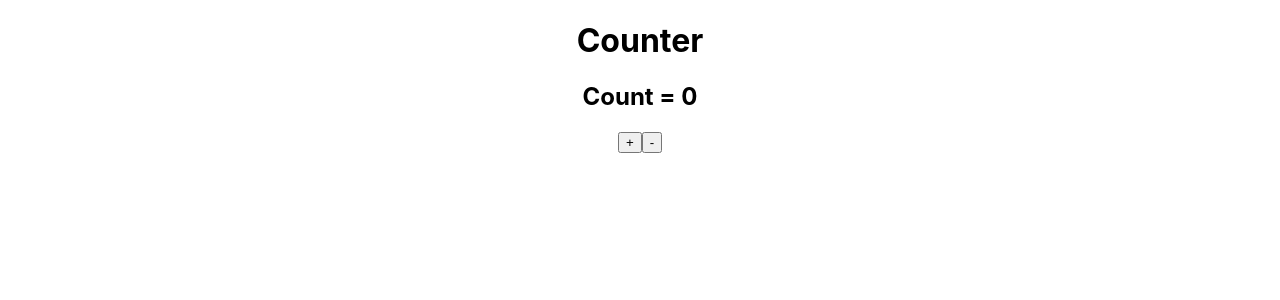
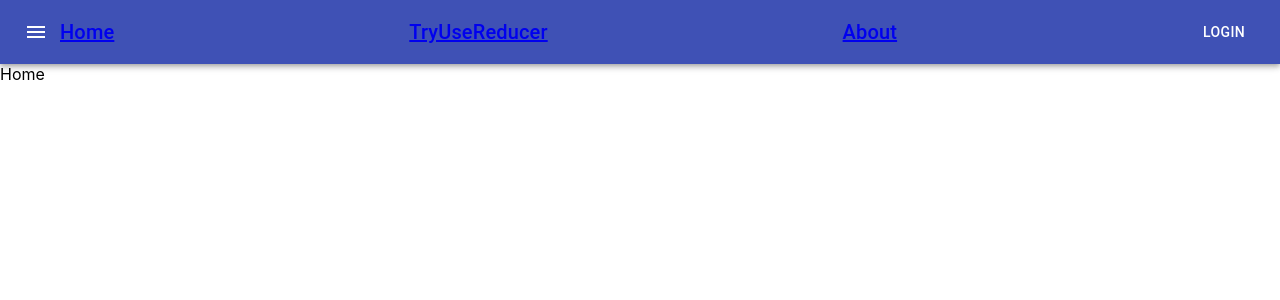
Before and after one commit to YaroslavW/react-short-notes, a React (Create React App) app in the folder many-notes/: page / in a window 1280 px wide. Shown: the top 300 px of the page. Built offline with nearby package versions, Linux system fonts and the light colour scheme.

Commit message:
Menu react-router added as App-component

```diff
--- a/many-notes/package.json
+++ b/many-notes/package.json
@@ -3,11 +3,14 @@
   "version": "0.1.0",
   "private": true,
   "dependencies": {
+    "@material-ui/core": "^4.10.0",
+    "@material-ui/icons": "^4.9.1",
     "@testing-library/jest-dom": "^4.2.4",
     "@testing-library/react": "^9.3.2",
     "@testing-library/user-event": "^7.1.2",
     "react": "^16.13.1",
     "react-dom": "^16.13.1",
+    "react-router-dom": "^5.2.0",
     "react-scripts": "3.4.1"
   },
   "scripts": {
--- a/many-notes/src/App.js
+++ b/many-notes/src/App.js
@@ -1,12 +1,71 @@
-import React from 'react';
-import TryUseReducer from './components/TryUseReducer/index';
-import './App.css';
+import React from "react";
+import TryUseReducer from "./components/TryUseReducer/index.js";
+import Home from "./components/Home/Home";
+import About from "./components/About/About";
+// import App from '../../App'
+// import './App.css';
+import { makeStyles } from "@material-ui/core/styles";
+import AppBar from "@material-ui/core/AppBar";
+import Toolbar from "@material-ui/core/Toolbar";
+import Typography from "@material-ui/core/Typography";
+import Button from "@material-ui/core/Button";
+import IconButton from "@material-ui/core/IconButton";
+import MenuIcon from "@material-ui/icons/Menu";
 
+import { BrowserRouter as Router, Switch, Route, Link } from "react-router-dom";
+
+const useStyles = makeStyles((theme) => ({
+  root: {
+    flexGrow: 1,
+  },
+  menuButton: {
+    marginRight: theme.spacing(0),
+  },
+  title: {
+    flexGrow: 1,
+  },
+}));
 function App() {
+  const classes = useStyles();
+  return (
+    <div className={classes.root}>
+      <Router>
+        <AppBar position="static">
+          <Toolbar>
+            <IconButton
+              edge="start"
+              className={classes.menuButton}
+              color="inherit"
+              aria-label="menu"
+            >
+              <MenuIcon />
+            </IconButton>
 
-  return (
-    <div className="App">
-    <TryUseReducer />
+            <Typography variant="h6" className={classes.title}>
+              <Link to="/">Home</Link>
+            </Typography>
+            <Typography variant="h6" className={classes.title}>
+              <Link to="/tryUseReducer">TryUseReducer</Link>
+            </Typography>
+            <Typography variant="h6" className={classes.title}>
+              <Link to="/about">About</Link>
+            </Typography>
+
+            <Button color="inherit">Login</Button>
+          </Toolbar>
+        </AppBar>
+        <Switch>
+          <Route exact path="/">
+            <Home />
+          </Route>
+          <Route path="/TryUseReducer">
+            <TryUseReducer />
+          </Route>
+          <Route path="/about">
+            <About />
+          </Route>
+        </Switch>
+      </Router>
     </div>
   );
 }
--- /dev/null
+++ b/many-notes/src/components/About/About.js
@@ -0,0 +1,9 @@
+import React from 'react'
+
+export default function About() {
+  return (
+    <div>
+      About
+    </div>
+  )
+}
--- /dev/null
+++ b/many-notes/src/components/Home/Home.js
@@ -0,0 +1,9 @@
+import React from 'react'
+
+export default function Home() {
+  return (
+    <div>
+      Home
+    </div>
+  )
+}
```
Also changed, not shown: 1 other file (tests, documents, lock files or other folders).
